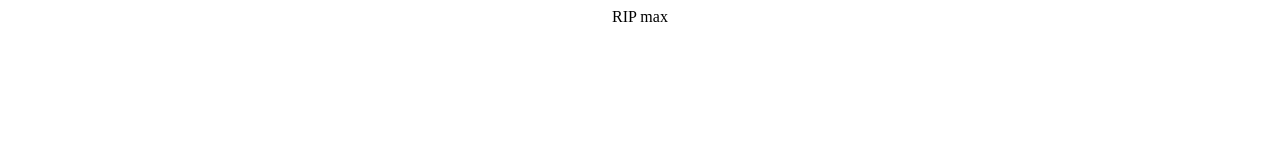
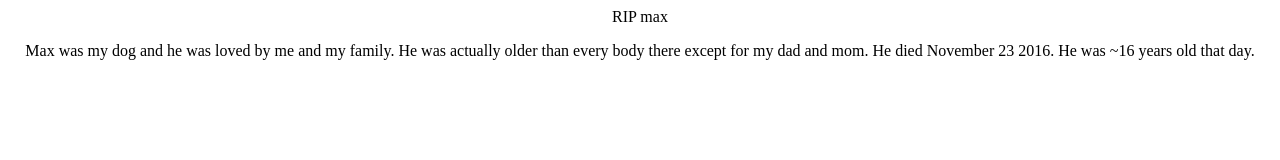
Before and after one commit to FireLevelOne/maxalive.net, a plain HTML site: page main.html in a window 1280 px wide. Drawn offline with Linux system fonts and the light colour scheme.

Commit message:
Update main.html

```diff
--- a/main.html
+++ b/main.html
@@ -1,4 +1,4 @@
 <!DOCTYPE html>
 <html>
 <center> <span>RIP max</span> <center>
-</html>
+<p>Max was my dog and he was loved by me and my family. He was actually older than every body there except for my dad and mom. He died November 23 2016. He was ~16 years old that day.
```
